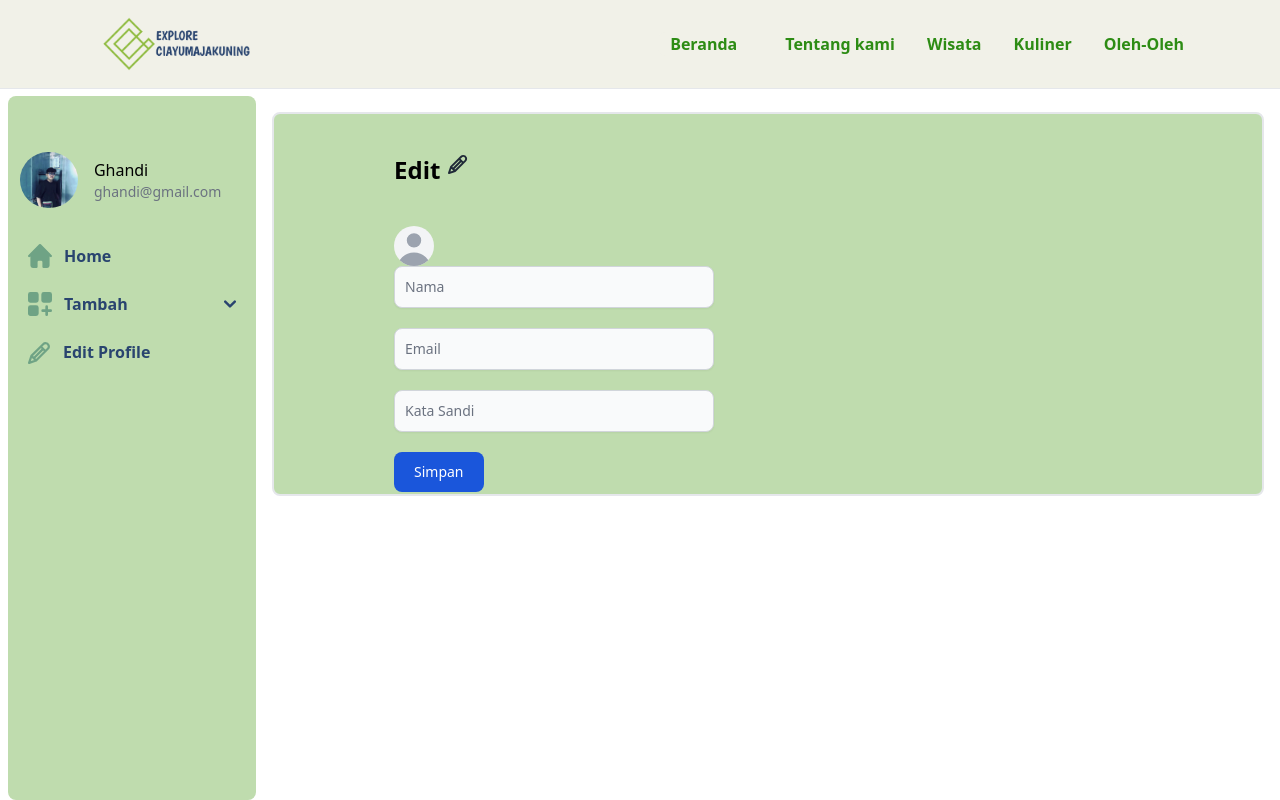
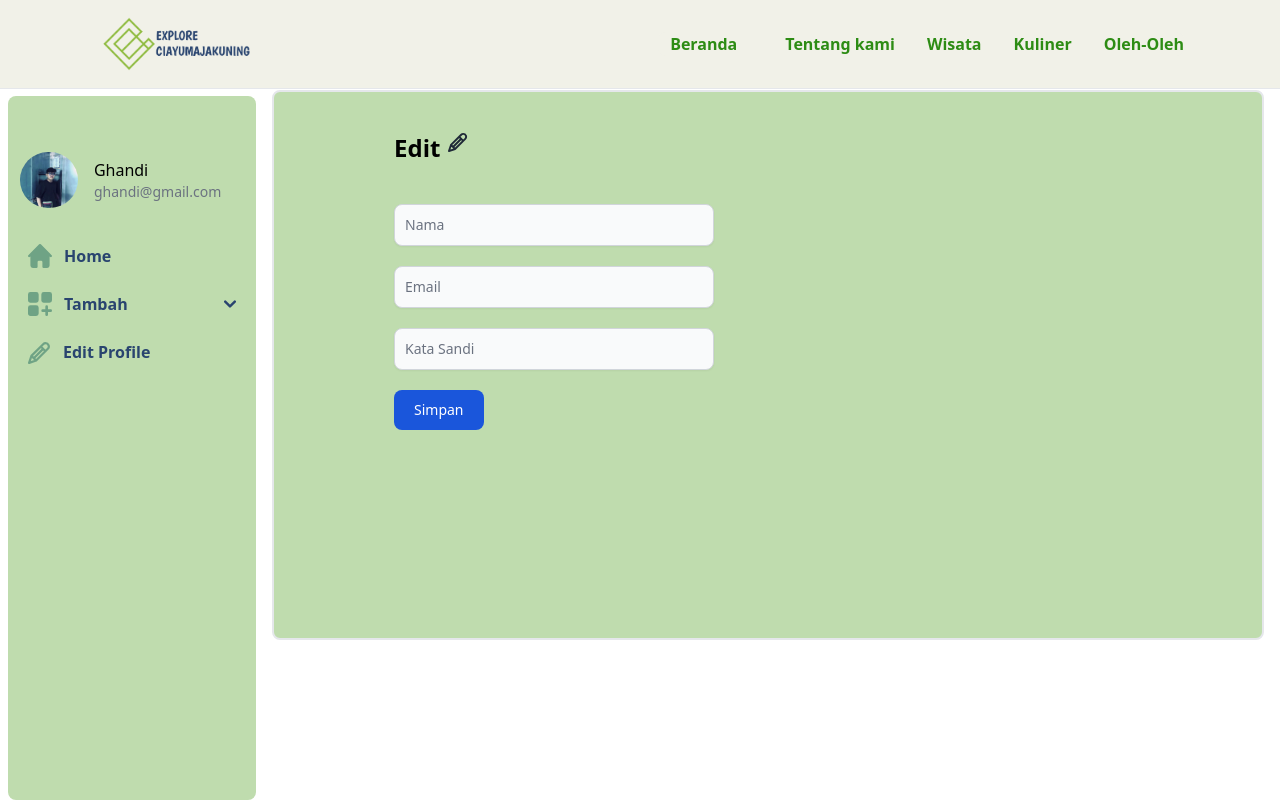
Before and after one commit to MfarisRf/Wisata, a React (Vite) app in the folder Client/Wisata/: page /ProfileAdmin in a window 1280 px wide. Built offline with nearby package versions, Linux system fonts and the light colour scheme; a web font is replaced by a local one.

Commit message:
updatate

```diff
--- a/Client/Wisata/src/page/ProfileAdmin.jsx
+++ b/Client/Wisata/src/page/ProfileAdmin.jsx
@@ -86,8 +86,8 @@ const ProfileAdmin = () => {
 </aside>
 
 
-<div className="p-4 sm:ml-64 pt-28 h-auto w-auto">
-   <div className=" p-4 border-2 border-gray-200 rounded-lg dark:border-gray-700 bg-[#BFDCAE] py-10 px-20 h-96">
+<div className="p-4 sm:ml-64 pt-atas h-auto w-auto">
+   <div className="p-52 border-2 border-gray-200 rounded-lg dark:border-gray-700 bg-[#BFDCAE] pt-10 px-20 pb-52">
       {/* Text */}
       <div className='flex ml-10'>
       <p className='font-bold text-2xl mr'>Edit</p>
@@ -97,13 +97,10 @@ const ProfileAdmin = () => {
       </div>
       {/* text */}
 
+
 {/* form */}
   <div>
   <form className="max-w-sm mx-10 pt-10 w-80">
-
-  <div className="relative w-10 h-10 overflow-hidden bg-gray-100 rounded-full dark:bg-gray-600">
-  <svg className="absolute w-12 h-12 text-gray-400 -left-1" fill="currentColor" viewBox="0 0 20 20" xmlns="http://www.w3.org/2000/svg"><path fillRule="evenodd" d="M10 9a3 3 0 100-6 3 3 0 000 6zm-7 9a7 7 0 1114 0H3z" clipRule="evenodd"></path></svg>
-  </div>
 
   <div className="mb-5">
     <input type="name" id="name" className="shadow-sm bg-gray-50 border border-gray-300 text-gray-900 text-sm rounded-lg focus:ring-blue-500 focus:border-blue-500 block w-full p-2.5 dark:bg-gray-700 dark:border-gray-600 dark:placeholder-gray-400 dark:text-white dark:focus:ring-blue-500 dark:focus:border-blue-500 dark:shadow-sm-light" placeholder="Nama" required />
--- a/Client/Wisata/tailwind.config.js
+++ b/Client/Wisata/tailwind.config.js
@@ -45,13 +45,14 @@ export default {
         '234' : '234px',
         '468' : '300px',
         '760' : '760px',
-        'Lebar' : '65%'
+        'Lebar' : '65%',
       },
       height : {
-        '420' : '420px'
+        '420' : '420px',
+        'Profile' : '420%'
       },
-      Rounded : {
-        'Login' : '420px'
+      padding : {
+        'atas' : '7%',
       },
 
     },
```
